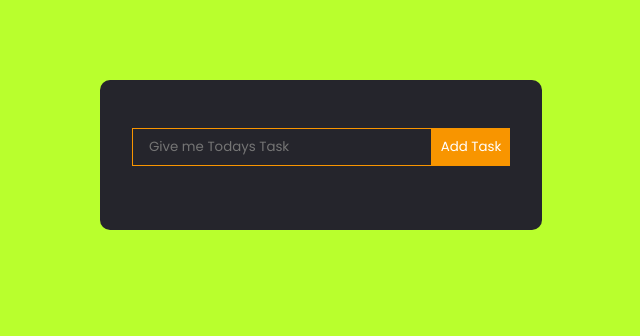
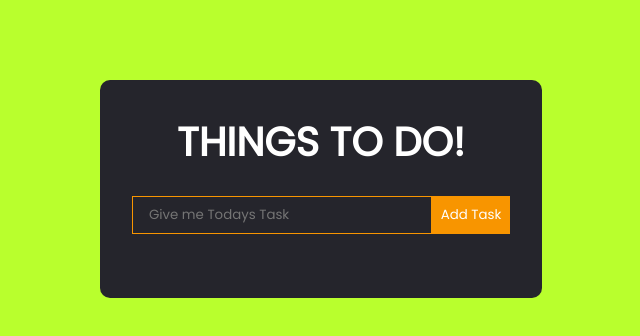
Before and after one commit to VIRN2005/Tarea3_UX, a React (Create React App) app: page / in a window 1280 px wide. Shown: the top 336 px of the page, without its empty margins (319-959 px from the left). Built offline with nearby package versions, Linux system fonts and the light colour scheme.

Commit message:
Tasks Completed & almost removed

```diff
--- a/src/App.css
+++ b/src/App.css
@@ -21,7 +21,7 @@ body {
 h1 {
   color: #fff;
   margin-bottom: 0.5rem;
-  font-size: 1.75rem;
+  font-size: 40px;
 }
 
 .ToDo_Stuff {
--- a/src/Atoms/ToDo.js
+++ b/src/Atoms/ToDo.js
@@ -4,10 +4,11 @@ import { FontAwesomeIcon } from "@fortawesome/react-fontawesome";
 import { faPenToSquare } from "@fortawesome/free-solid-svg-icons";
 import { faTrash } from "@fortawesome/free-solid-svg-icons";
 
-const ToDo = ({task}) => {
+const ToDo = ({task,toggleComplete}) => {
   return (
     <div className="ToDo">
-      <p>{task.task}</p>
+      <p onClick={() => toggleComplete(task.id)} className={`${task.completed ? 'completed':""}`}>{task.task}
+      </p>
       <div>
         <FontAwesomeIcon icon={faPenToSquare} />
         <FontAwesomeIcon icon={faTrash} />
--- a/src/Atoms/ToDo_Stuff.js
+++ b/src/Atoms/ToDo_Stuff.js
@@ -13,11 +13,20 @@ const ToDo_Stuff = () => {
     ]);
   };
 
+  const toggleComplete = (id) => {
+    SetToDos(
+      ToDos.map((ToDo) =>
+        ToDo.id === id ? { ...ToDo, completed: !ToDo.completed } : ToDo
+      )
+    );
+  };
+
   return (
     <div className="ToDo_Stuff">
+      <h1>THINGS TO DO!</h1>
       <ToDo_Form addToDo={addToDo} />
       {ToDos.map((ToDo1, index) => (
-        <ToDo task={ToDo1} key={index} />
+        <ToDo task={ToDo1} key={index} toggleComplete={toggleComplete} />
       ))}
     </div>
   );
```
